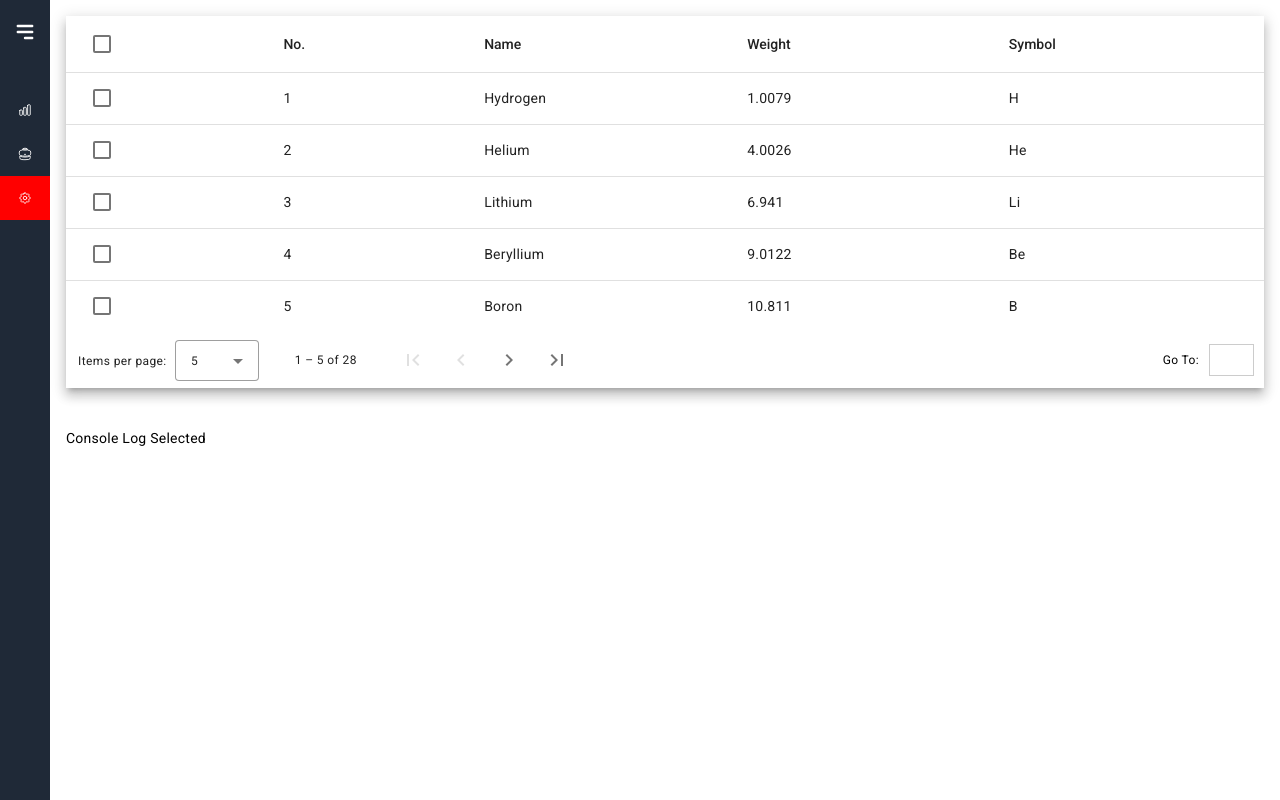
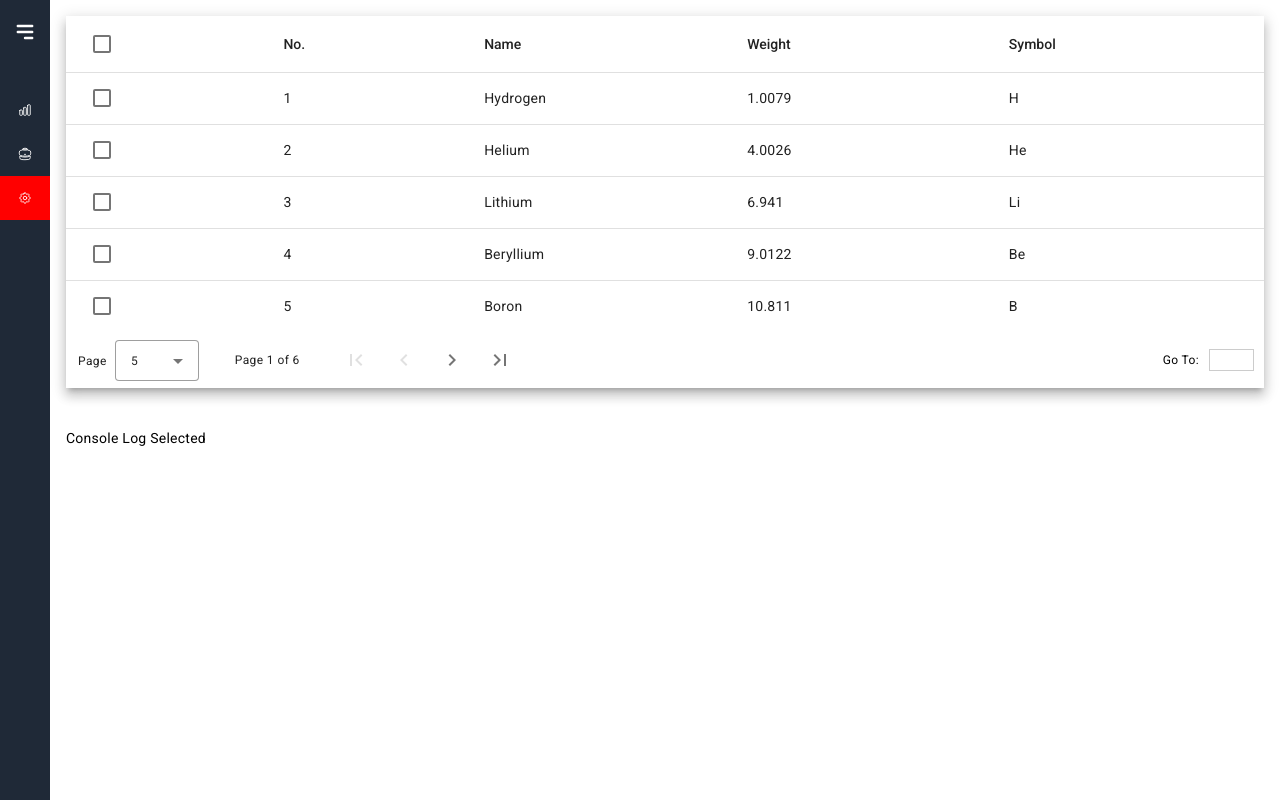
Before and after one commit to ChanDru-Balu/ServiceManagement, an Angular app: page /settings in a window 1280 px wide. Built offline with nearby package versions, Linux system fonts and the light colour scheme.

Commit message:
goto done

```diff
--- a/src/app/pages/listing/listing.component.ts
+++ b/src/app/pages/listing/listing.component.ts
@@ -56,7 +56,28 @@ export class ListingComponent implements OnInit , AfterViewInit {
   ngAfterViewInit() {
     this.dataSource.paginator = this.paginator;
     this.dataSource.sort = this.sort;
+
+      // Customize the paginator label
+      this.paginator._intl.itemsPerPageLabel = 'Page';
+      this.paginator._intl.getRangeLabel = this.customRangeLabel.bind(this);
+
   }
+
+    // Custom range label function
+    customRangeLabel(page: number, pageSize: number, length: number): string {
+      if (length === 0 || pageSize === 0) {
+        return `Page 1 of 1`;
+      }
+
+      length = Math.max(length, 0);
+
+      const startIndex = page * pageSize;
+      const endIndex = startIndex < length
+        ? Math.min(startIndex + pageSize, length)
+        : startIndex + pageSize;
+
+      return `Page ${page + 1} of ${Math.ceil(length / pageSize)}`;
+    }
 
 
     /** Whether the number of selected elements matches the total number of rows. */
--- a/src/app/pages/settings/settings.component.html
+++ b/src/app/pages/settings/settings.component.html
@@ -43,11 +43,18 @@
     </table>
 
     <div style="display: flex; align-items: center;">
-        <mat-paginator [pageSizeOptions]="[5, 10, 20]" showFirstLastButtons></mat-paginator>
+
+        <mat-paginator
+        [pageIndex]="page_index"
+        [pageSize]="page_index"
+        [pageSizeOptions]="[5, 10, 20]"
+        showFirstLastButtons
+        ></mat-paginator>
+
         <div style="flex: 1;"></div> <!-- This div will take up the remaining space -->
         <div style="display: flex; margin-right: 10px; align-items:center; ">
             <h4 style="margin: 10px; font-size: 12px;">Go To:</h4>
-            <input style="border: 1px solid #ccc; padding: 15px;width: 45px;height: 20px;">
+            <input (keydown.enter)="jumpTo()" [(ngModel)]="jumpToPage" style="border: 1px solid #ccc; padding: 10px;width: 45px;height: 20px;">
         </div>
     </div>
 
--- a/src/app/pages/settings/settings.component.ts
+++ b/src/app/pages/settings/settings.component.ts
@@ -54,13 +54,20 @@ const ELEMENT_DATA: PeriodicElement[] = [
 })
 export class SettingsComponent implements AfterViewInit {
 
+
   // @ViewChild(MatPaginator) paginator: MatPaginator | any;
   displayedColumns: string[] = ['select', 'position', 'name', 'weight', 'symbol'];
   dataSource = new MatTableDataSource<PeriodicElement>(ELEMENT_DATA);
   selection = new SelectionModel<PeriodicElement>(true, []);
+  total: any = 10;
+  page_index: any = 0;
+  per_page: any = 10;
+  page_no: any = this.page_index+1;
+  jumpToPage?: any;
 
   @ViewChild(MatPaginator) paginator!: MatPaginator;
   @ViewChild(MatSort) sort!: MatSort;
+  ELEMENT_DATA: PeriodicElement[] | undefined = ELEMENT_DATA;
 
  ngOnInit() {
     this.dataSource.paginator = this.paginator;
@@ -68,7 +75,53 @@ export class SettingsComponent implements AfterViewInit {
   ngAfterViewInit() {
     this.dataSource.paginator = this.paginator;
     this.dataSource.sort = this.sort;
+
+         // Customize the paginator label
+         this.paginator._intl.itemsPerPageLabel = 'Page';
+         this.paginator._intl.getRangeLabel = this.customRangeLabel.bind(this);
   }
+
+  loadPageData() {
+    const pageIndex = this.paginator.pageIndex;
+    console.log({pageIndex})
+    const pageSize = this.paginator.pageSize;
+    console.log({pageSize})
+
+      const startIndex = pageIndex * pageSize;
+      const endIndex = startIndex + pageSize;
+      setTimeout(() => {
+        const dataSlice: PeriodicElement[] = this.ELEMENT_DATA!.slice();
+
+        this.dataSource.data = dataSlice;
+        console.log("Data loaded for page", pageIndex + 1);
+      });
+
+    // });
+  }
+
+
+  onChangedPageSize(ev:any){
+    console.log({ev})
+  }
+
+   // Function to handle jump to page
+   jumpTo() {
+    console.log('JumpTo')
+    console.log(this.paginator)
+    console.log(this.jumpToPage && this.jumpToPage > 0 && this.jumpToPage <= this.paginator.getNumberOfPages())
+    if (this.jumpToPage && this.jumpToPage > 0 && this.jumpToPage <= this.paginator.getNumberOfPages()) {
+      this.paginator.pageIndex = this.jumpToPage - 1;
+      this.loadPageData()
+      // this.jumpToPage = null; // Reset the jumpToPage variable
+      // this.paginator.pageIndex = this.page_index, // number of the page you want to jump.
+      // this.paginator.page.next({
+      //      pageIndex: this.page_index,
+      //      pageSize: this.paginator.pageSize,
+      //      length: this.paginator.length
+      //    });
+    }
+  }
+
 
 
 
@@ -89,4 +142,23 @@ export class SettingsComponent implements AfterViewInit {
   logSelection() {
     this.selection.selected.forEach(s => console.log(s.name));
   }
+
+
+  // Custom range label function
+  customRangeLabel(page: number, pageSize: number, length: number): string {
+    if (length === 0 || pageSize === 0) {
+      return `Page 1 of 1`;
+    }
+
+    length = Math.max(length, 0);
+
+    const startIndex = page * pageSize;
+    const endIndex = startIndex < length
+      ? Math.min(startIndex + pageSize, length)
+      : startIndex + pageSize;
+
+    return `Page ${page + 1} of ${Math.ceil(length / pageSize)}`;
+  }
+
+
 }
```
